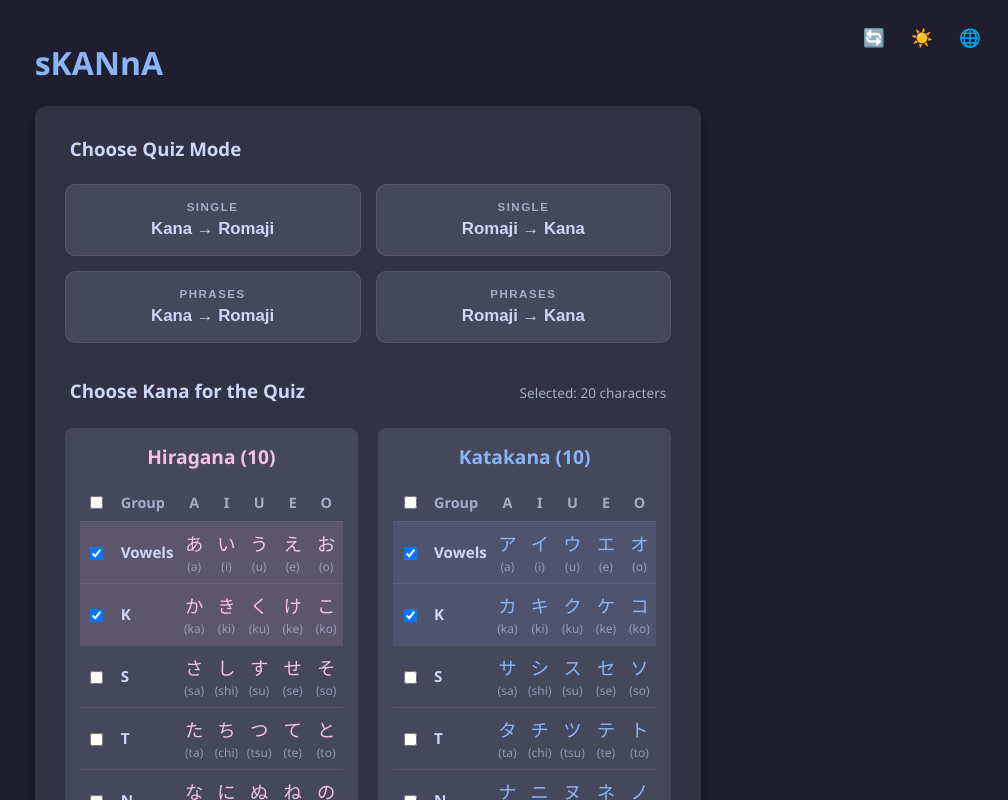
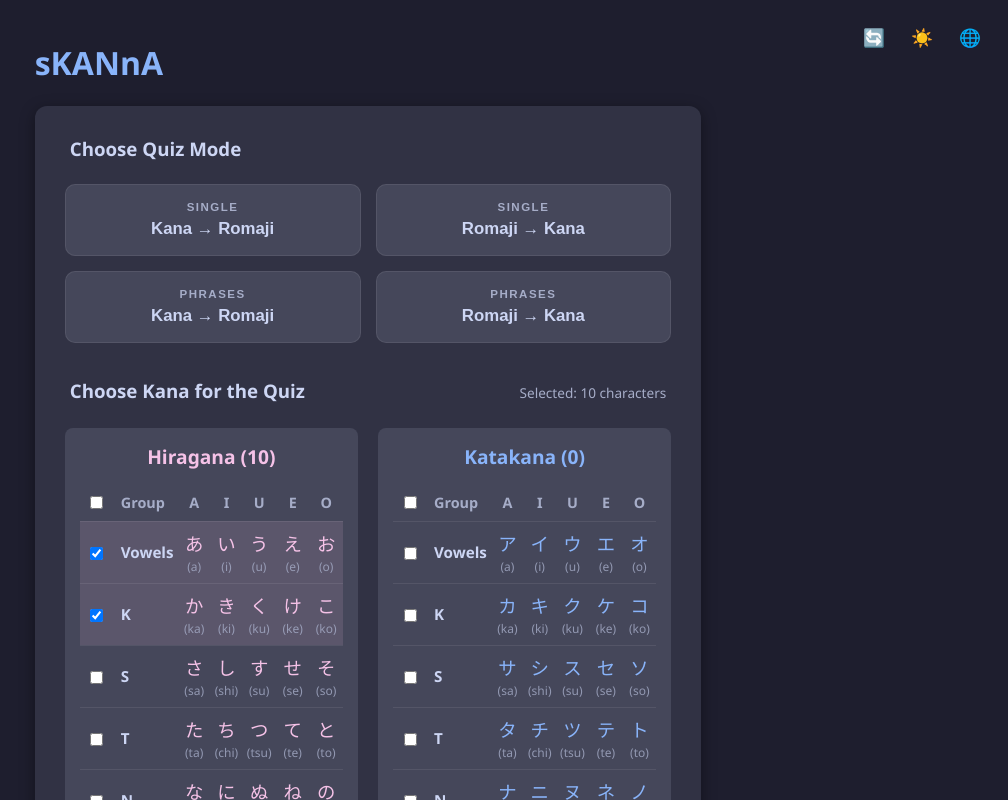
Before and after one commit to RMantis/skanna, a React (Vite) app: page / in a window 1280 px wide. Shown: the top 800 px of the page, without its empty margins (272-1280 px from the left). Built offline with nearby package versions, Linux system fonts and the light colour scheme.

Commit message:
feat: use a more sensitive default selection

```diff
--- a/src/components/SelectionScreen.tsx
+++ b/src/components/SelectionScreen.tsx
@@ -20,9 +20,8 @@ export const SelectionScreen: React.FC<SelectionScreenProps> = ({ t, onStartQuiz
             setSelectedHira(saved.hira);
             setSelectedKata(saved.kata);
         } else {
-            const defaultGroups = ['Vowels', 'K'];
-            setSelectedHira(defaultGroups);
-            setSelectedKata(defaultGroups);
+            setSelectedHira(['Vowels', 'K']);
+            setSelectedKata([]);
         }
         setLastMode(storageService.loadLastMode());
     }, []);
```
